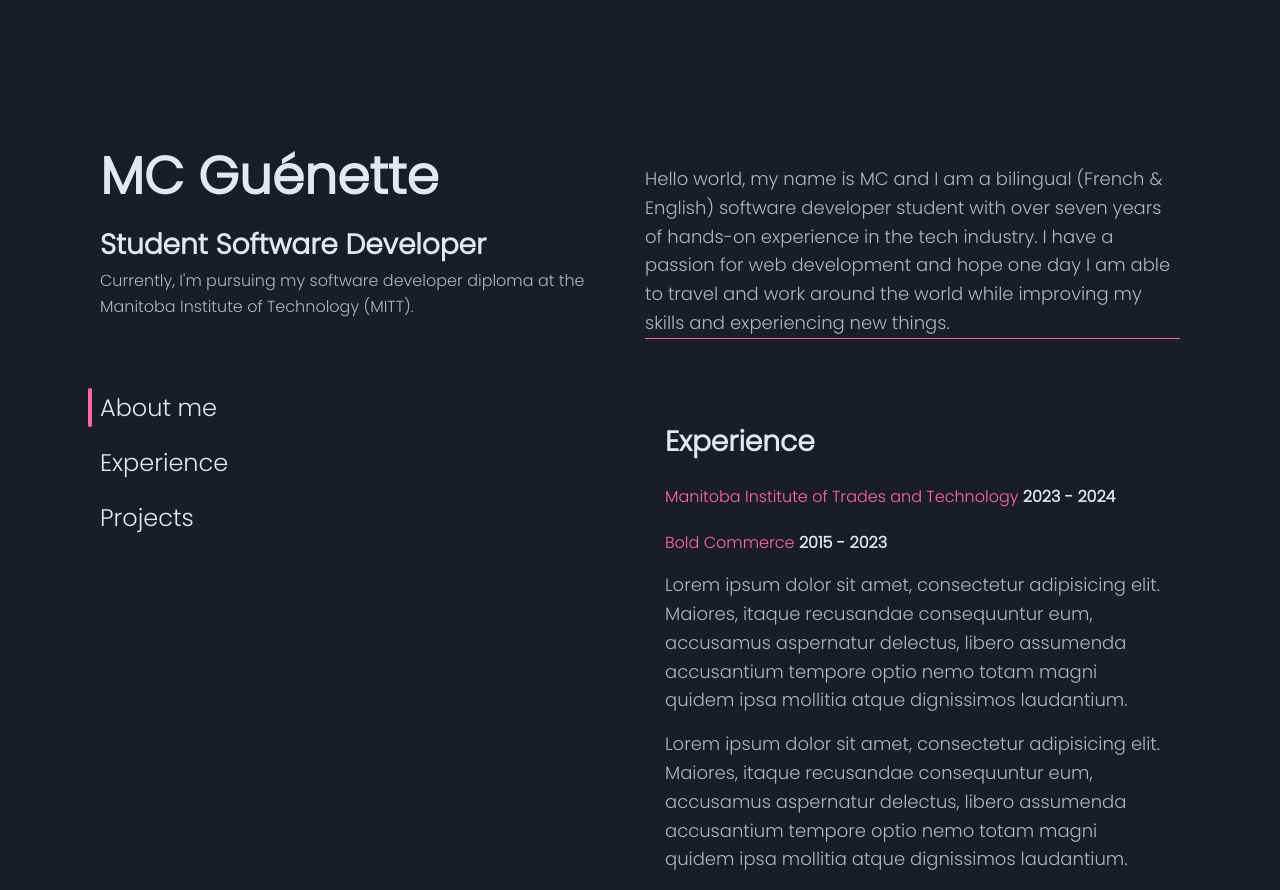
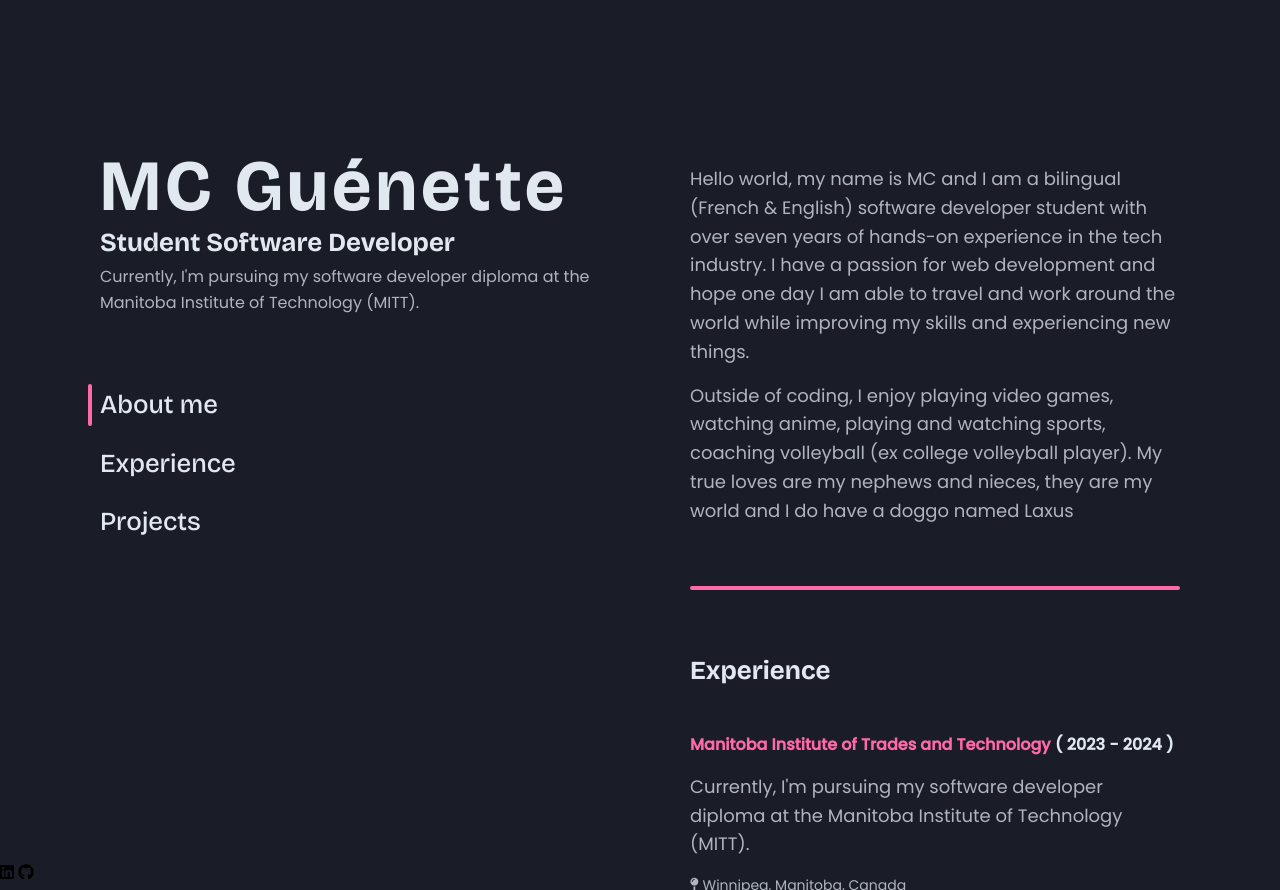
Before and after one commit to mcguenette/my-new-website, a website: page index.html in a window 1280 px wide. Drawn offline with nearby package versions, Linux system fonts and the light colour scheme; a web font is replaced by a local one.

Commit message:
replaced lorem

```diff
--- a/index.html
+++ b/index.html
@@ -1,6 +1,5 @@
 <!DOCTYPE html>
 <html lang="en">
-
 <head>
     <meta charset="UTF-8">
     <meta name="viewport" content="width=device-width, initial-scale=1.0">
@@ -12,20 +11,12 @@
     <link rel="shortcut icon"
         href="https://res.cloudinary.com/dzdgpwtox/image/upload/v1656263678/designer-tool-uploads/bucket_9200/1656263676160.png"
         type="image/x-icon">
+        <script src="https://kit.fontawesome.com/20608a4ccb.js" crossorigin="anonymous"></script>
     <link rel="preconnect" href="https://fonts.googleapis.com">
     <link rel="preconnect" href="https://fonts.gstatic.com" crossorigin>
-    <link
-        href="https://fonts.googleapis.com/css2?family=Poppins:wght@200;300&display=swap"
-        rel="stylesheet">
-    <link
-        href="https://db.onlinewebfonts.com/c/2ec3ff0d589a5e3203c12ad898857451?family=GT+Haptik+Regular"
-        rel="stylesheet" type="text/css" />
-    <link
-        href="https://db.onlinewebfonts.com/c/07342dff729e3ff82873f8eeee4c9612?family=GT+Haptik+Bold"
-        rel="stylesheet" type="text/css" />
+    <link href="https://fonts.googleapis.com/css2?family=Bricolage+Grotesque:opsz,wght@12..96,500;12..96,700;12..96,800&family=Darker+Grotesque:wght@900&family=Lilita+One&family=Poppins:wght@100;300;400;500&display=swap" rel="stylesheet">
     <link href="./src/style.css" rel="stylesheet">
     <script src="./src/main.js" defer></script>
-
     <title>MC Guenette</title>
 </head>
 <!-- <div id="light" style="--light-position-y: 0; --light-position-x: 0"></div> -->
@@ -46,7 +37,6 @@
                 <a href="#" id="projects-nav">Projects</a>
             </nav>
         </header>
-
         <body>
             <main>
                 <section id="about">
@@ -59,72 +49,56 @@
                             and work around the world while improving my skills
                             and experiencing new things.
                         </p>
+                        <p>
+                            Outside of coding, I enjoy playing video games, watching anime,
+                             playing and watching sports, coaching volleyball (ex college volleyball player).
+                             My true loves are my nephews and nieces, they are my world and I do have a doggo named Laxus
+                        </p>
                         <div>
 
                         </div>
                     </div>
                 </section>
+                <hr>
                 <section id="experience">
                     <h2>Experience</h2>
                         <div class="group-list">
-                            <ul>
-                                <li>Manitoba Institute of Trades and Technology <span>2023 - 2024</span></li>
-                                <li>Bold Commerce <span>2015 - 2023</span></li>
-                            </ul>
+                            <h3>Manitoba Institute of Trades and Technology <span> ( 2023 - 2024 )</span></h3>
+                            <p> Currently, I'm pursuing my software developer diploma at the Manitoba Institute of Technology (MITT).
+                            </p>
+                            <p class="location"><i class="fa-solid fa-map-pin"></i> Winnipeg, Manitoba, Canada</p>
+                            <h3>Bold Commerce <span> ( 2015 - 2023 )</span></h3>
+                            <p>
+                                Started in 2015, as one of the original members of the company, where I was hired as a
+                                Tier I Specialist + Account Manager. Worked with customers, developers, product managers
+                                to help identify bugs, help customers get setup and fix minor app/frontend issues.
+                            <p>
+                                Then, after some self-teaching I was able to reach the next level as a Tier II Specialist.
+                                In Tier II we handled more code, helped integrate applications on Shopify and worked on frontend
+                                bugs. Most frontend issues were fixable and when we came across some that were needing dev attention
+                                (backend bugs as well) we would create Jira tickets and escalate. Before leaving, I was able to gain some
+                                experience as a Tier II Expert & Tier II Team Lead.
+                            </p>
+                            </p>
+                            <p class="location"><i class="fa-solid fa-map-pin"></i> Ile-des-chenes, MB & Winnipeg, Manitoba, Canada</p>
                         </div>
-                        <p> Lorem ipsum dolor sit amet, consectetur adipisicing elit.
-                            Maiores, itaque recusandae consequuntur eum,
-                            accusamus aspernatur delectus, libero assumenda accusantium tempore optio nemo
-                            totam magni quidem ipsa mollitia atque dignissimos laudantium.
-                        </p>
-                        <p> Lorem ipsum dolor sit amet, consectetur adipisicing elit.
-                            Maiores, itaque recusandae consequuntur eum,
-                            accusamus aspernatur delectus, libero assumenda accusantium tempore optio nemo
-                            totam magni quidem ipsa mollitia atque dignissimos laudantium.
-                        </p>
-                        <p> Lorem ipsum dolor sit amet, consectetur adipisicing elit.
-                            Maiores, itaque recusandae consequuntur eum,
-                            accusamus aspernatur delectus, libero assumenda accusantium tempore optio nemo
-                            totam magni quidem ipsa mollitia atque dignissimos laudantium.
-                        </p>
-                        <p> Lorem ipsum dolor sit amet, consectetur adipisicing elit.
-                            Maiores, itaque recusandae consequuntur eum,
-                            accusamus aspernatur delectus, libero assumenda accusantium tempore optio nemo
-                            totam magni quidem ipsa mollitia atque dignissimos laudantium.
-                        </p>
                 </section>
+                <hr>
                 <section id="projects">
                     <h2>Projects</h2>
                     <div>
                         <div>
-                            <h3>Github</h3>
-                            <p><a href="https://github.com/mcguenette?tab=repositories">Repositories</a></p>
-                            <p></p>
-                            <p> Lorem ipsum dolor sit amet, consectetur adipisicing elit.
-                                Maiores, itaque recusandae consequuntur eum,
-                                accusamus aspernatur delectus, libero assumenda accusantium tempore optio nemo
-                                totam magni quidem ipsa mollitia atque dignissimos laudantium.
+                            <h3><a href="https://github.com/mcguenette?tab=repositories">Github repositories</a></h3>
+                            <hr class="hr-hyper">
+                            <h4><a href="https://mcguenette.github.io/guessing-game-dev/">Guessing game</a></h4>
+                            <p>A game where a player has 5 attempts to guess the secret number.
+                                The number is between 1-50 & there are messages to show how close you are. Guess away!
                             </p>
-                            <p> Lorem ipsum dolor sit amet, consectetur adipisicing elit.
-                                Maiores, itaque recusandae consequuntur eum,
-                                accusamus aspernatur delectus, libero assumenda accusantium tempore optio nemo
-                                totam magni quidem ipsa mollitia atque dignissimos laudantium.
+                            <h4><a href="https://mcguenette.github.io/light-bulb/">Light bulb</a></h4>
+                            <p>This simple project demonstrates the functionality of a lightbulb and a switch to control its on/off state.
+                                It is designed for beginners to understand the basics of HTML, CSS, and JavaScript.
                             </p>
-                            <p> Lorem ipsum dolor sit amet, consectetur adipisicing elit.
-                                Maiores, itaque recusandae consequuntur eum,
-                                accusamus aspernatur delectus, libero assumenda accusantium tempore optio nemo
-                                totam magni quidem ipsa mollitia atque dignissimos laudantium.
-                            </p>
-                            <p> Lorem ipsum dolor sit amet, consectetur adipisicing elit.
-                                Maiores, itaque recusandae consequuntur eum,
-                                accusamus aspernatur delectus, libero assumenda accusantium tempore optio nemo
-                                totam magni quidem ipsa mollitia atque dignissimos laudantium.
-                            </p>
-                            <p> Lorem ipsum dolor sit amet, consectetur adipisicing elit.
-                                Maiores, itaque recusandae consequuntur eum,
-                                accusamus aspernatur delectus, libero assumenda accusantium tempore optio nemo
-                                totam magni quidem ipsa mollitia atque dignissimos laudantium.
-                            </p>
+                            <h4><a href="https://mcguenette.github.io/magic-8-ball-dev/">Magic 8 ball</a></h4>
                             <p> Lorem ipsum dolor sit amet, consectetur adipisicing elit.
                                 Maiores, itaque recusandae consequuntur eum,
                                 accusamus aspernatur delectus, libero assumenda accusantium tempore optio nemo
@@ -133,10 +107,14 @@
                         </div>
                     </div>
                 </section>
+                <hr>
             </main>
         </body>
     </div>
 </div>
-<footer></footer>
+<footer>
+    <i class="fa-brands fa-linkedin"></i>
+    <i class="fa-brands fa-github"></i>
+</footer>
 
 </html>
--- a/src/style.css
+++ b/src/style.css
@@ -16,7 +16,8 @@
 body {
     background-color: var(--app-dark-bg);
     font-family: Poppins;
-    line-height: 1.625
+    line-height: 1.625;
+    overflow: hidden;
 }
 
 .container {
@@ -30,7 +31,7 @@ body {
     display: flex;
     flex-direction: row;
     justify-content: center;
-    gap: 1rem;
+    gap: 10rem;
     flex-wrap: nowrap;
     height: 100vh;
     align-items: center;
@@ -117,35 +118,54 @@ main::-webkit-scrollbar-track {
     background-color: transparent;
 }
 
-h1,
-h1 a {
-    font-size: 52px;
+h1, h1 a {
+    font-size: 72px;
     line-height: 1;
+    letter-spacing: 4px;
 }
 
-h2 {
-    margin-top: 20px;
+h1, h2,nav a {
+    font-family: 'Bricolage Grotesque', sans-serif;
 }
 
-h2 {
-    font-size: 28px;
+h2, nav a {
+    font-size: 26px;
+}
+
+hr.hr-hyper {
+    border-bottom: 2px solid var(--app-pink);
+    width: 155px;
+    margin: 0;
+}
+
+
+h3, h4 a  {
+    color: var(--app-pink);
+    text-decoration: none;
+    font-size: 16px;
+    margin-top: 40px;
+}
+
+h4 {
+    margin-top: 40px;
 }
 
 h1,
 h2,
-h3,
 p,
-h1 a {
+h1 a, h2 a, h3 span, h3 a {
     color: var(--app-light);
     text-decoration: none;
 }
 
-section {
-    border-bottom: 1px solid var(--app-pink);
+hr {
+    border: 2px solid var(--app-pink);
+    margin: 60px 0;
+    border-radius: 4px;
 }
 
-section+section {
-    padding: 60px 20px;
+section + section {
+    padding: 60px 0px;
 }
 
 section p,
@@ -154,6 +174,10 @@ article p {
     margin-top: 15px;
     line-height: 1.6;
     cursor: pointer;
+}
+
+p.location {
+    font-size: 14px;
 }
 
 .profile {
```
